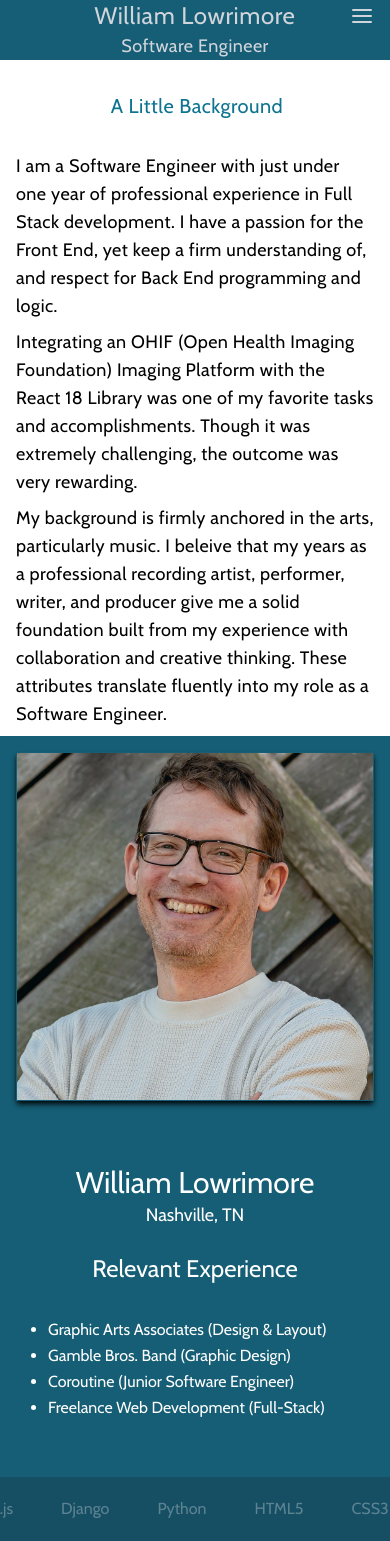
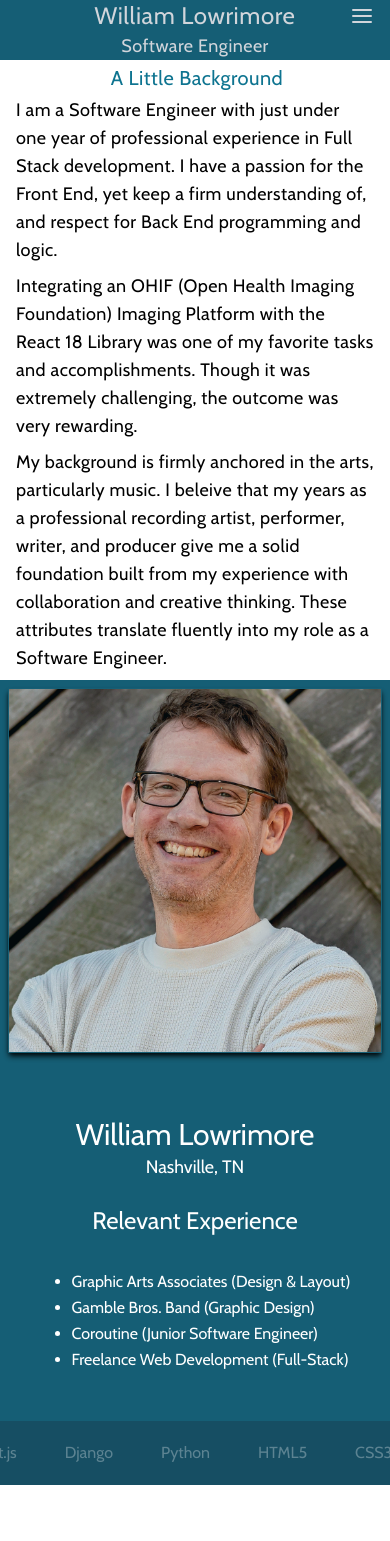
Before and after one commit to wlowrimore/reaxt_port23, a Next.js app: page / in a window 390 px wide. After the commit the page ends 1485 px from the top, so only its background shows below. Built offline with nearby package versions, Linux system fonts and the light colour scheme.

Commit message:
re-styled the about page for mobile responsiveness

```diff
--- a/app/page.jsx
+++ b/app/page.jsx
@@ -9,32 +9,30 @@ const About = () => {
     <>
       <section className="md:flex md:flex-col 2xl:grid 2xl:grid-cols-2 gap-2 lg:my-[10%] xl:mx-20">
         <div className="lg:border-l lg:border-r lg:border-b border-cyan-900">
-          <h2 className="py-8 lg:py- lg:block lg:mt-0 lg:mb-0 text-cyan-700 md:text-white lg:bg-cyan-800 text-xl lg:text-3xl text-center pl-1 tracking-wide">
+          <h2 className="py-1 lg:py- lg:block lg:mt-0 lg:mb-0 text-cyan-700 md:text-white lg:bg-cyan-800 text-xl lg:text-3xl text-center pl-1 tracking-wide">
             A Little Background
           </h2>
           <MainBio />
         </div>
         <div>
-          <div className="flex justify-center items-center">
-            <div className="lg:flex w-full md:w-3/4 p-4 lg:w-full border-cyan-900 bg-cyan-800">
+          {/* <div className="flex justify-center items-center"> */}
+          <div className="flex flex-col p-2 md:flex-row 2xl:h-full border-cyan-900 bg-cyan-800">
             <Suspense fallback={renderLoader()}>
               <Image
                 src="/images/profile_img.jpg"
                 width={500}
                 height={500}
                 alt="image representing the author"
-                  className="md:ml-5 xl:ml-0 border border-cyan-800 shadow-md shadow-black opacity-90"
+                className="md:w-1/2 2xl:my-2 border border-cyan-800 shadow-md shadow-black opacity-90"
               />
             </Suspense>
-              <div className="text-white py-10 leading-relaxed mx-auto">
+            <div className="text-white py-10 leading-relaxed mx-auto md:mx-6 md:w-1/2">
               <div className="text-center py-6">
                 <h2 className="text-3xl">William Lowrimore</h2>
                 <h3 className="text-lg">Nashville, TN</h3>
               </div>
-                <h2 className="text-2xl text-center pb-2">
-                  Relevant Experience
-                </h2>
-                <ul className="list-disc pl-8 pt-6 md:mx-[20%] xl:mx-[2%]">
+              <h2 className="text-2xl text-center pb-2">Relevant Experience</h2>
+              <ul className="list-disc pl-8 pt-6 xl:mx-[2%]">
                 <li>Graphic Arts Associates (Design & Layout)</li>
                 <li>Gamble Bros. Band (Graphic Design)</li>
                 <li>Coroutine (Junior Software Engineer)</li>
@@ -43,7 +41,7 @@ const About = () => {
             </div>
           </div>
         </div>
-        </div>
+        {/* </div> */}
       </section>
     </>
   );
--- a/app/projects/page.jsx
+++ b/app/projects/page.jsx
@@ -23,7 +23,7 @@ const Projects = () => {
 
   return (
     <section className="px-4 lg:pl-6 lg:my-6">
-      <h2 className="text-xl pt-4 lg:pt-0 lg:text-3xl text-center text-cyan-700 md:text-white lg:bg-cyan-800 tracking-wide lg:mx-72">
+      <h2 className="text-xl py-1 lg:pt-0 lg:text-3xl text-center text-cyan-700 md:text-white lg:bg-cyan-800 tracking-wide lg:mx-72">
         My Work
       </h2>
       <p className="flex lg:text-xl justify-center tracking-wide pt-3">
```
Lines whose indentation alone changed are shown as unchanged.
